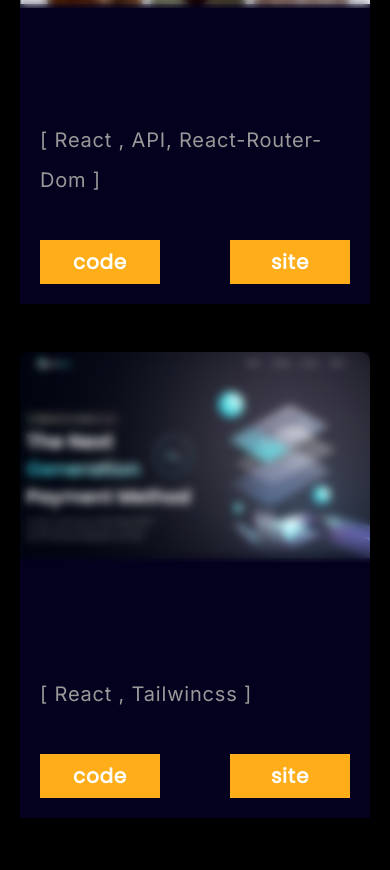
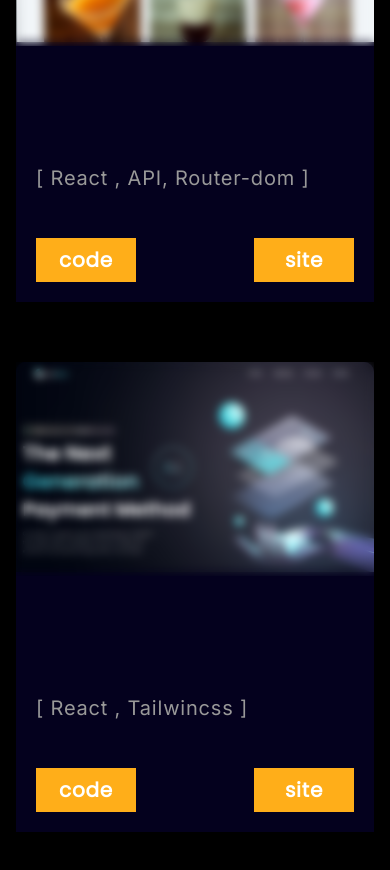
Before and after one commit to Raymondkingjnr/my-portfolio2, a React (Create React App) app: page / in a window 390 px wide. Shown: the part 5440-6310 px from the top of the page. Built offline with nearby package versions, Linux system fonts and the light colour scheme; a web font is replaced by a local one.

Commit message:
modified:   src/components/projectscomponents/Projects.jsx 	modified:   src/components/projectscomponents/projects.css 	modified:   src/constant/data.js

```diff
--- a/src/components/projectscomponents/Projects.jsx
+++ b/src/components/projectscomponents/Projects.jsx
@@ -10,7 +10,7 @@ function Projects() {
       </div>
 
       <div className="projects--section__items">
-        {projects.map((item, index) => {
+        {projects.map((item) => {
           const { id, img, code, site, tag } = item;
           return (
             <div className="projects--item" key={id}>
--- a/src/components/projectscomponents/projects.css
+++ b/src/components/projectscomponents/projects.css
@@ -21,20 +21,14 @@
   background: #ffae19;
 }
 .projects--section__items {
-  display: flex;
-  width: 100%;
-  flex-wrap: wrap;
-  align-items: center;
-  justify-content: space-between;
+  display: grid;
+  grid-template-columns: repeat(3, 1fr);
   margin-top: 5rem;
-
-  gap: 3rem;
+  gap: 60px;
 }
 
 .projects--item {
   background-color: #04011e;
-  width: 500px;
-  height: 100%;
   border-top-left-radius: 10px;
   border-top-right-radius: 10px;
 }
@@ -70,7 +64,7 @@
   padding: 0 20px;
 }
 .project--btn {
-  width: 120px;
+  width: 100px;
   padding: 7px;
   border: none;
   background: #ffae19;
@@ -93,12 +87,14 @@
     font-size: 25px;
   }
   .projects--section__items {
-    justify-content: center;
+    display: grid;
+    grid-template-columns: repeat(2, 1fr);
   }
 }
 
 @media screen and (max-width: 650px) {
-  .projects--item {
-    width: 350px;
+  .projects--section__items {
+    display: grid;
+    grid-template-columns: repeat(1, 2fr);
   }
 }
--- a/src/constant/data.js
+++ b/src/constant/data.js
@@ -88,7 +88,7 @@ const projects = [
   {
     id: 2,
     img: cockTail,
-    tag: "React , API, React-Router-Dom",
+    tag: "React , API, Router-dom",
     site: "https://cocktailsite2.netlify.app/",
     code: "https://github.com/Raymondkingjnr/cocktail-site",
   },
```
